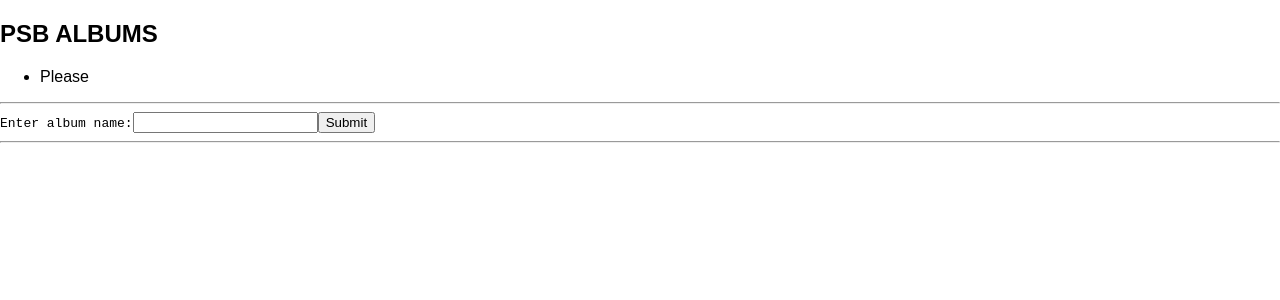
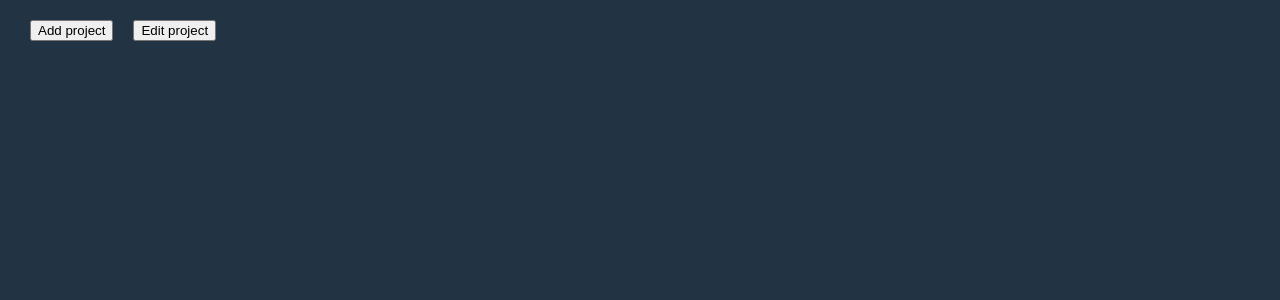
Before and after one commit to tomasz-konecki/test-all, a React (Create React App) app: page / in a window 1280 px wide. Shown: the top 300 px of the page. Built offline with nearby package versions, Linux system fonts and the light colour scheme.

Commit message:
Updated code

```diff
--- a/src/App.css
+++ b/src/App.css
@@ -1,28 +1,33 @@
-.App {
-  text-align: center;
+body {
+	background: #234;
 }
 
-.App-logo {
-  animation: App-logo-spin infinite 20s linear;
-  height: 80px;
+.button-container {
+	margin: 20px 0 0 10px;
 }
 
-.App-header {
-  background-color: #222;
-  height: 150px;
-  padding: 20px;
-  color: white;
+button {
+	margin-left: 20px;
 }
 
-.App-title {
-  font-size: 1.5em;
+.Modal {
+	border: 1px solid teal;
+	position: absolute;
+	top: 50%;
+	left: 50%;
+	right: auto;
+	bottom: auto;
+	margin-right: -50%;
+	transform: translate(-50%, -50%);
+	height: 400px;
+	width: 600px;
 }
 
-.App-intro {
-  font-size: large;
+header h2 {
+	display: inline;
+	padding-right: 20px;
 }
 
-@keyframes App-logo-spin {
-  from { transform: rotate(0deg); }
-  to { transform: rotate(360deg); }
+span:hover {
+	cursor: pointer;
 }
--- a/src/App.js
+++ b/src/App.js
@@ -1,55 +1,86 @@
 import React, { Component } from "react";
 import "./App.css";
 import store from "./store";
-import { albumReleased } from "./actions/albumsActions";
+import Modal from "react-modal";
+import { changeProject } from "./actions/projectsActions";
 
-class App extends Component {
+// Make sure to bind modal to your appElement (http://reactcommunity.org/react-modal/accessibility/)
+// Modal.setAppElement("#yourAppElement");
+
+class App extends React.Component {
 	constructor() {
 		super();
+
 		this.state = {
-			album: "",
-			done: false
+			modalIsOpen: false,
+			mode: ""
 		};
 	}
 
-	handleChange = (e) => {
-		this.setState({
-			album: e.target.value
-		});
+	addProject = () => {
+		store.dispatch(changeProject(null));
+		this.setState(
+			{
+				mode: "Tryb dodawania"
+			},
+			() => {
+				this.openModal();
+			}
+		);
 	};
 
-	onSubmit = () => {
-		this.setState({
-			done: true
-		});
-		store.dispatch(albumReleased(this.state.album));
+	editProject = () => {
+		store.dispatch(changeProject(Math.floor(Math.random() * 100)));
+		this.setState(
+			{
+				mode: "Tryb edycji"
+			},
+			() => {
+				this.openModal();
+			}
+		);
 	};
 
-	handleKeyUp = (e) => {
-		if (e.keyCode === 13) this.onSubmit();
+	openModal = () => {
+		this.setState({ modalIsOpen: true });
 	};
 
-	getAlbums = () => {
-		return store.getState().albums.map((album, index) => <li key="index">{album}</li>);
+	afterOpenModal = () => {};
+
+	closeModal = () => {
+		this.setState({ modalIsOpen: false });
 	};
 
 	render() {
 		return (
 			<div>
-				<h2>PSB ALBUMS</h2>
-				<ul>{this.getAlbums()}</ul>
-				<hr />
-				<code>Enter album name:</code>
-				<input type="text" onChange={this.handleChange} onKeyUp={this.handleKeyUp} />
-				<button onClick={this.onSubmit}>Submit</button>
-				<hr />
-				{this.state.done === true && (
-					<code>
-						You entered:<span>
-							<b>{this.state.album}</b>
-						</span>
-					</code>
-				)}
+				<div className="button-container">
+					<button onClick={this.addProject}>Add project</button>
+					<button onClick={this.editProject}>Edit project</button>
+				</div>
+
+				<Modal
+					isOpen={this.state.modalIsOpen}
+					onAfterOpen={this.afterOpenModal}
+					onRequestClose={this.closeModal}
+					contentLabel="Example Modal"
+					className="Modal"
+				>
+					<header>
+						<h2>Modal</h2>
+						<h2>
+							<code>{this.state.mode}</code>
+						</h2>
+						<span onClick={this.closeModal}>x</span>
+					</header>
+					{this.state.mode === "Tryb edycji" && (
+						<div>
+							<h3>
+								Edycja projektu nr:<span>{store.getState().projectId}</span>
+							</h3>
+						</div>
+					)}
+				</Modal>
 			</div>
 		);
 	}
--- /dev/null
+++ b/src/actions/projectsActions.js
@@ -0,0 +1,6 @@
+import { CHANGE_PROJECT } from "./../constants";
+
+export const changeProject = (projectId) => ({
+	type: CHANGE_PROJECT,
+	projectId
+});
--- a/src/constants.js
+++ b/src/constants.js
@@ -1 +1,2 @@
 export const ALBUM_RELEASED = "ALBUM_RELEASED";
+export const CHANGE_PROJECT = "CHANGE_PROJECT";
--- /dev/null
+++ b/src/reducers/projectsReducer.js
@@ -0,0 +1,17 @@
+import { CHANGE_PROJECT } from "./../constants";
+
+const initialState = {
+	projectId: null
+};
+
+export const projectsReducer = (state = initialState, action) => {
+	switch (action.type) {
+		case CHANGE_PROJECT:
+			return {
+				...state,
+				projectId: action.projectId
+			};
+		default:
+			return state;
+	}
+};
--- a/src/store/index.js
+++ b/src/store/index.js
@@ -1,6 +1,6 @@
 import { createStore } from "redux";
-import { albumsReducer } from "./../reducers/albumsReducer";
+import { projectsReducer } from "./../reducers/projectsReducer";
 
-let store = createStore(albumsReducer, window.__REDUX_DEVTOOLS_EXTENSION__ && window.__REDUX_DEVTOOLS_EXTENSION__());
+let store = createStore(projectsReducer, window.__REDUX_DEVTOOLS_EXTENSION__ && window.__REDUX_DEVTOOLS_EXTENSION__());
 
 export default store;
```
